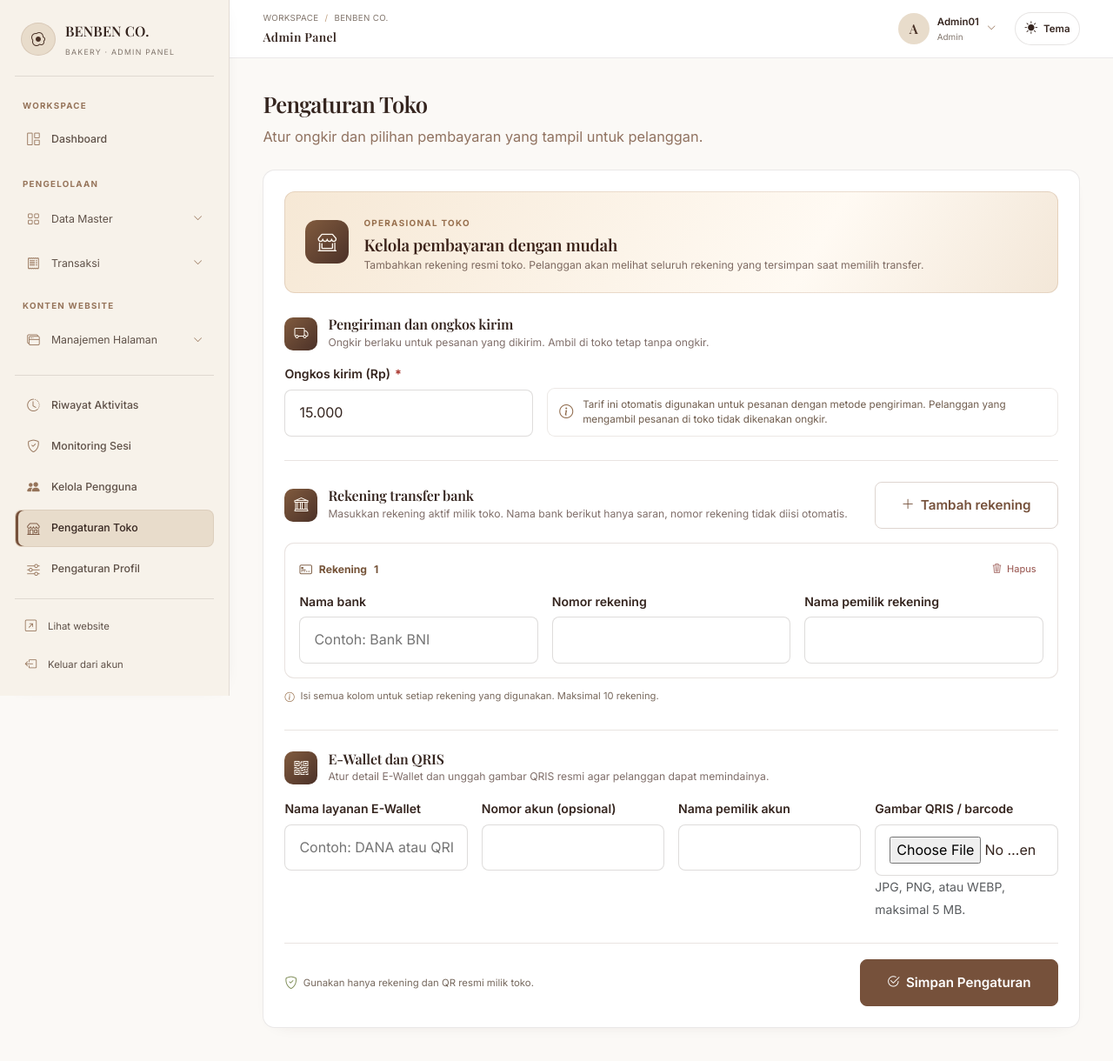
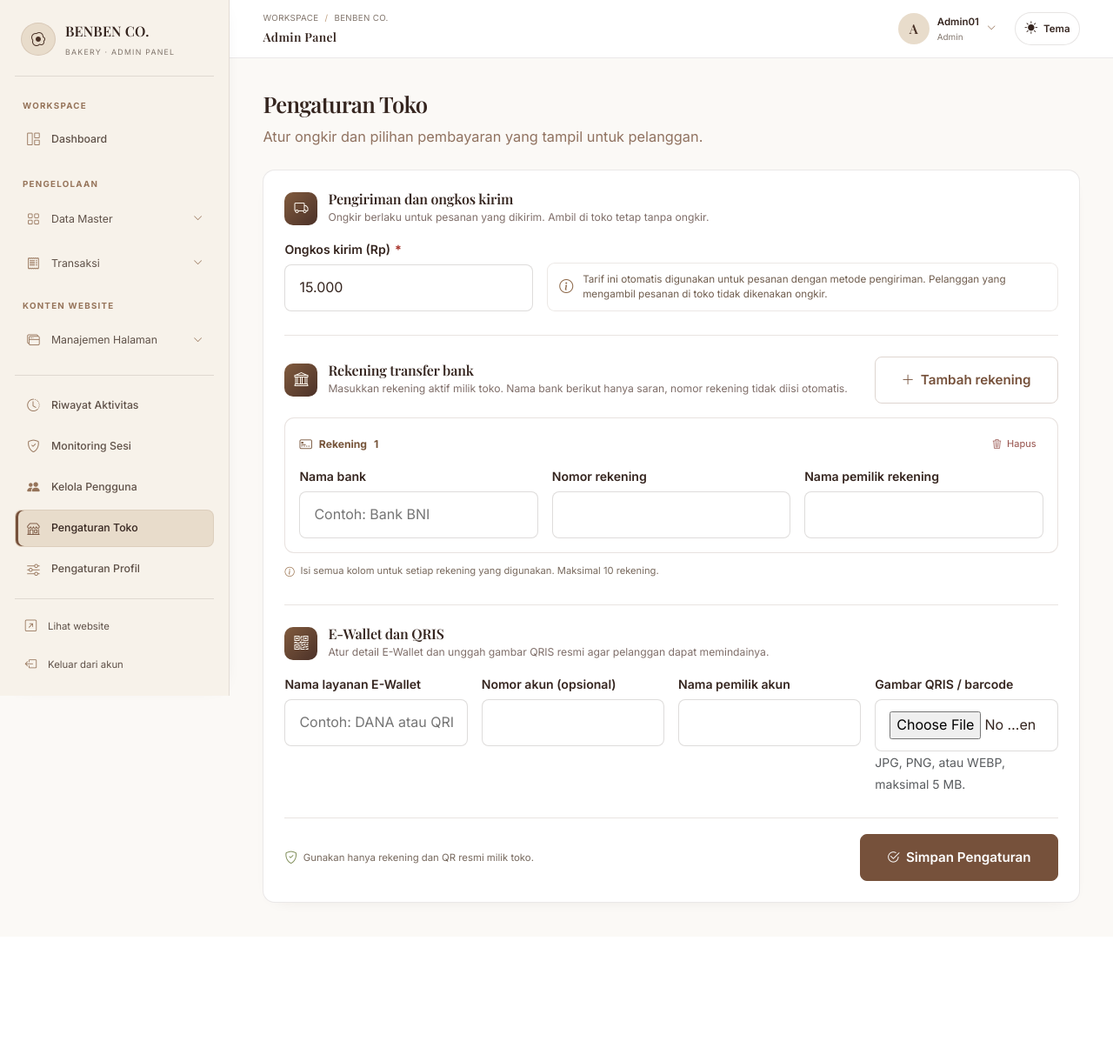
Before and after one commit to Narkan12/benben-co, a Laravel app: page /admin/store-settings in a window 1280 px wide. Shown: the whole page at 87% size. After the commit the page ends 1043 px from the top, so only its background shows below. Run offline with Laravel 12, Linux system fonts and the light colour scheme; the visitor is signed in with stand-in values (Sample User, id 1); data comes from the database, SQL or seed files in the repository; some web fonts are replaced.

Commit message:
Update 06 - 25/11/2026 (Payments Management)

```diff
--- a/resources/views/admin/store-settings.blade.php
+++ b/resources/views/admin/store-settings.blade.php
@@ -28,15 +28,6 @@
     </div>
 
     <div class="bb-panel bb-store-settings-panel">
-        <div class="bb-store-settings-hero">
-            <span class="bb-store-settings-hero-icon"><i class="bi bi-shop-window"></i></span>
-            <div>
-                <span class="bb-store-settings-eyebrow">OPERASIONAL TOKO</span>
-                <h3>Kelola pembayaran dengan mudah</h3>
-                <p>Tambahkan rekening resmi toko. Pelanggan akan melihat seluruh rekening yang tersimpan saat memilih transfer.</p>
-            </div>
-        </div>
-
         <form method="POST" action="{{ route('admin.settings.payment.update') }}" enctype="multipart/form-data">
             @csrf
             @method('PATCH')
```
Also changed, not shown: resources/views/pos/receipt.blade.php (+7 -2 lines), tests/Feature/CustomerAccountFeaturesTest.php (+4 -0 lines).
